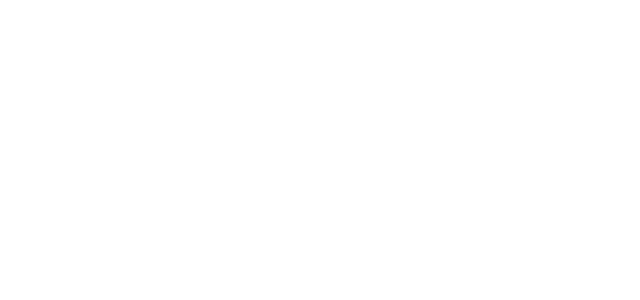
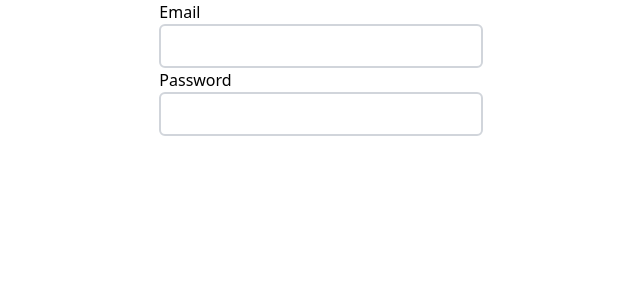
Before and after one commit to drowhannn/worldcup-frontend, a Nuxt app: page /login in a window 1280 px wide. Before the commit this address had no page. Shown: the top 300 px of the page, without its empty margins (319-959 px from the left). Built offline with nearby package versions, Linux system fonts and the light colour scheme.

Commit message:
feat: add auth

```diff
--- a/nuxt.config.ts
+++ b/nuxt.config.ts
@@ -1,4 +1,7 @@
 // https://v3.nuxtjs.org/api/configuration/nuxt.config
 export default defineNuxtConfig({
   modules: ['@nuxtjs/tailwindcss', '@pinia/nuxt'],
+  typescript: {
+    typeCheck: true,
+  },
 })
--- /dev/null
+++ b/pages/login.vue
@@ -0,0 +1,17 @@
+<template>
+    <!-- login form -->
+    <div class="w-full h-full grid place-content-center">
+        <form action="">
+            <div>
+                <label for="email">Email</label>
+                <input type="email" name="email" id="email" class="w-full border-2 border-gray-300 rounded-md p-2">
+            </div>
+            <div>
+                <label for="password">Password</label>
+                <input type="password" name="password" id="password"
+                    class="w-full border-2 border-gray-300 rounded-md p-2">
+            </div>
+        </form>
+    </div>
+
+</template>
```
Also changed, not shown: middleware/auth.global.ts (added, +8 -0 lines), package.json (+5 -2 lines), store/login.ts (added, +16 -0 lines), 1 other file (tests, documents, lock files or other folders).
